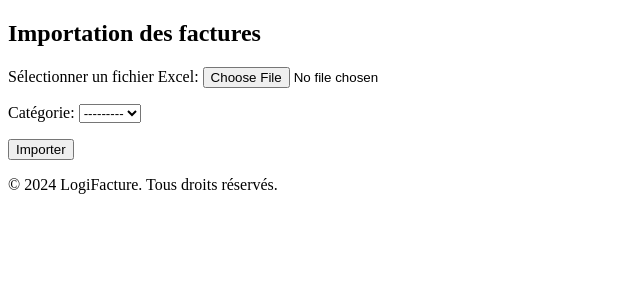
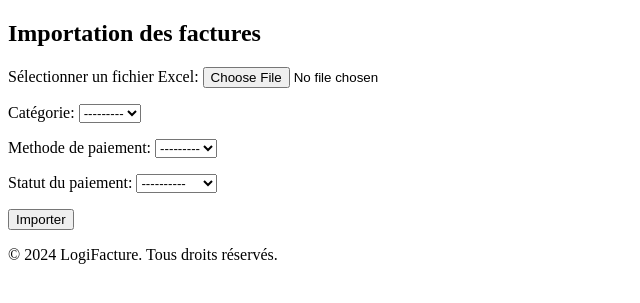
Before and after one commit to AvaKissara/Logifactures, a Django app: page /logifacturapp/import-facture/ in a window 1280 px wide. Shown: the part 116-419 px from the top of the page, without its empty margins (0-640 px from the left). Run offline with Django 5.2, Linux system fonts and the light colour scheme; data that the repository does not hold is empty.

Commit message:
import devise, méthode de paiment, statut paiement OK

```diff
--- a/logifacturapp/forms/facture_import_form.py
+++ b/logifacturapp/forms/facture_import_form.py
@@ -1,8 +1,14 @@
 # forms.py
 from django import forms
-from . .models import Cat_facture
-from . .models import Fournisseur
+from . .models import Cat_facture, Methode_paiement
 
 class FactureImportForm(forms.Form):
     excel_file = forms.FileField(label="Sélectionner un fichier Excel")
     categorie = forms.ModelChoiceField(queryset=Cat_facture.objects.all(), label='Catégorie')
+    m_paiement = forms.ModelChoiceField(queryset=Methode_paiement.objects.all(), label='Methode de paiement')
+    STATUT_CHOICES = (
+        ('', '----------'),
+        ('1', 'Payé'),
+        ('0', 'Non Payé'),
+    )
+    statut = forms.ChoiceField(choices=STATUT_CHOICES, label='Statut du paiement')
--- a/logifacturapp/templates/logifacturapp/detail.html
+++ b/logifacturapp/templates/logifacturapp/detail.html
@@ -5,8 +5,9 @@
   <h1>Détails de la Facture</h1>
   <p>Numéro de facture : {{ facture.num_facture }}</p>
   <p>Date de facture : {{ facture.date_facture }}</p>
-  <p>Total HT : {{ facture.total_ht_facture }}</p>
-  <p>Total TTC : {{ facture.total_ttc_facture }}</p>
+  <p>Nom du client : {{ facture.client.nom_client }} {{ facture.client.prenom_client }}</p>
+  <p>Total HT : {{ facture.total_ht_facture }} {{ facture.devise.symb_devise }}</p>
+  <p>Total TTC : {{ facture.total_ttc_facture }} {{ facture.devise.symb_devise }}</p>
   <p>Catégorie : {{ facture.cat_facture.nom_cat_facture }}</p>
 
   <!-- Lien de retour à la liste des factures -->
--- a/logifacturapp/views/import_facture_view.py
+++ b/logifacturapp/views/import_facture_view.py
@@ -1,4 +1,6 @@
 import pandas as pd
+import openpyxl
+import re
 from django.views import View
 from django.shortcuts import render
 from django.contrib import messages
@@ -18,13 +20,20 @@ class ImportFactureView(View):
         if form.is_valid():
             excel_file = request.FILES['excel_file']
             categorie = form.cleaned_data['categorie']
+            m_paiement = form.cleaned_data['m_paiement']
+            statut = form.cleaned_data['statut']
+            workbook = openpyxl.load_workbook(excel_file)
+            sheet = workbook['Feuille 1']
+            cell = sheet['H2']
+            cell_format = cell.number_format
+            symbol_match = re.search(r'\[([^\]]+)\]', cell_format)
+            currency_symbol = symbol_match.group(1)[1]
 
         try:
             df = pd.read_excel(excel_file)
             fournisseur_instances = Fournisseur.objects.all()
             client_instances = Client.objects.all()
             devise_instances = Devise.objects.all()
-            m_paie_instances = Methode_paiement.objects.all()
             user_instances = User.objects.all()
 
             for index, row in df.iterrows():
@@ -36,29 +45,29 @@ class ImportFactureView(View):
 
                 fournisseur_instance = fournisseur_instances.filter(siret_fourn=siret_value).first()
                 client_instance = client_instances.filter(nom_client=client_name).first()
-                devise_instance = devise_instances.get(id_devise=row['Devise'])
-                m_paie_instance = m_paie_instances.get(id_m_paie=row['Méthode de paiement'])
+                devise_instance = devise_instances.filter(symb_devise= currency_symbol).first()
                 user_instance = user_instances.get(id_user=row['User'])
+
 
                 Facture.objects.create(
                     cat_facture=categorie,
                     fournisseur=fournisseur_instance,
                     client=client_instance,
                     devise=devise_instance,
-                    methode_paiement=m_paie_instance,
+                    methode_paiement=m_paiement,
                     user=user_instance,
                     num_facture=row['Numéro de facture'],
                     date_facture=row['Date de facture'],
                     total_ht_facture=row['Total HT'],
                     total_ttc_facture=row['Total TTC'],
-                    statut_facture=row['Statut de la facture'],
+                    statut_facture=statut,
                 )
 
 
             messages.success(request, 'Importation des factures réussie.')
         except Exception as e:
             error_message = f"Erreur lors de l'importation : {str(e)}, Contenu de df.iterrows(): {list(df.iterrows())}"
-            messages.error(request, error_message)
+            messages.error(request,  error_message)
 
         else:
             form = FactureImportForm()
--- a/logifacturapp/views/index_view.py
+++ b/logifacturapp/views/index_view.py
@@ -1,7 +1,6 @@
 from django.views import generic
 from django.views import View
-from ..models import Devise
-from . .models import Facture
+from ..models import Facture
 
 class IndexView(generic.ListView):
     template_name = "logifacturapp/index.html"
```
